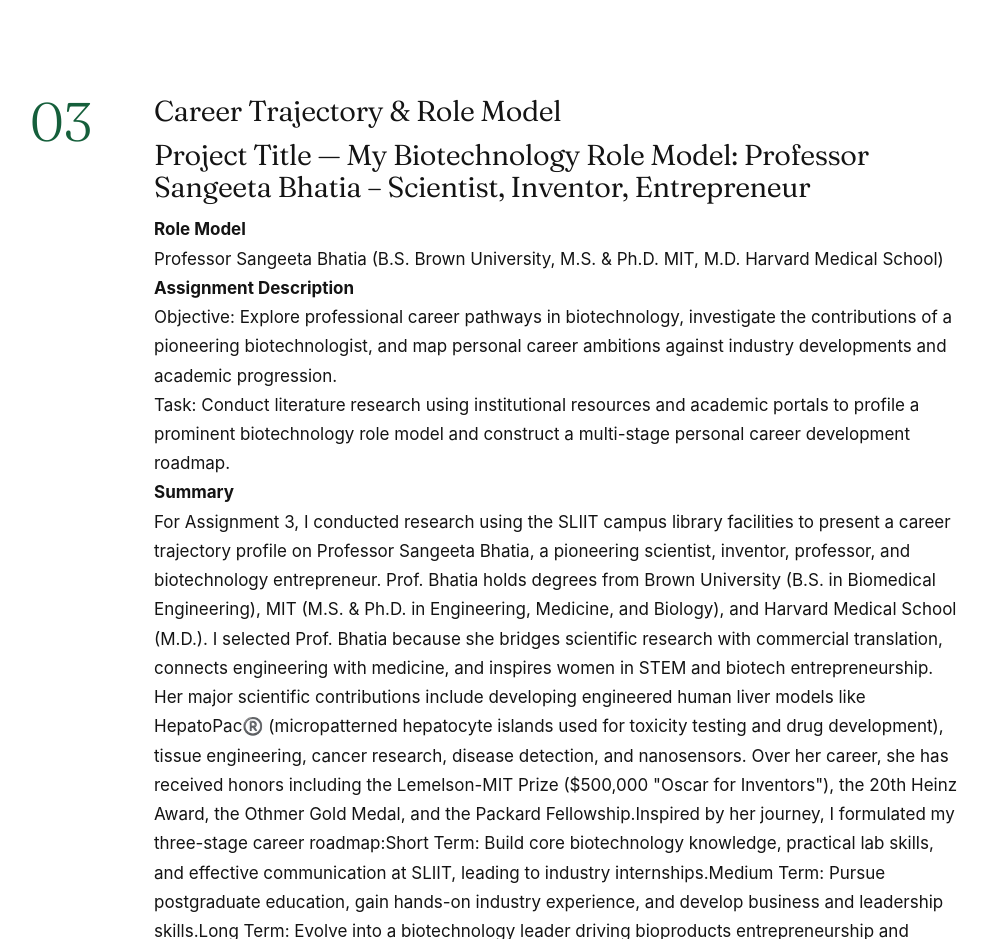
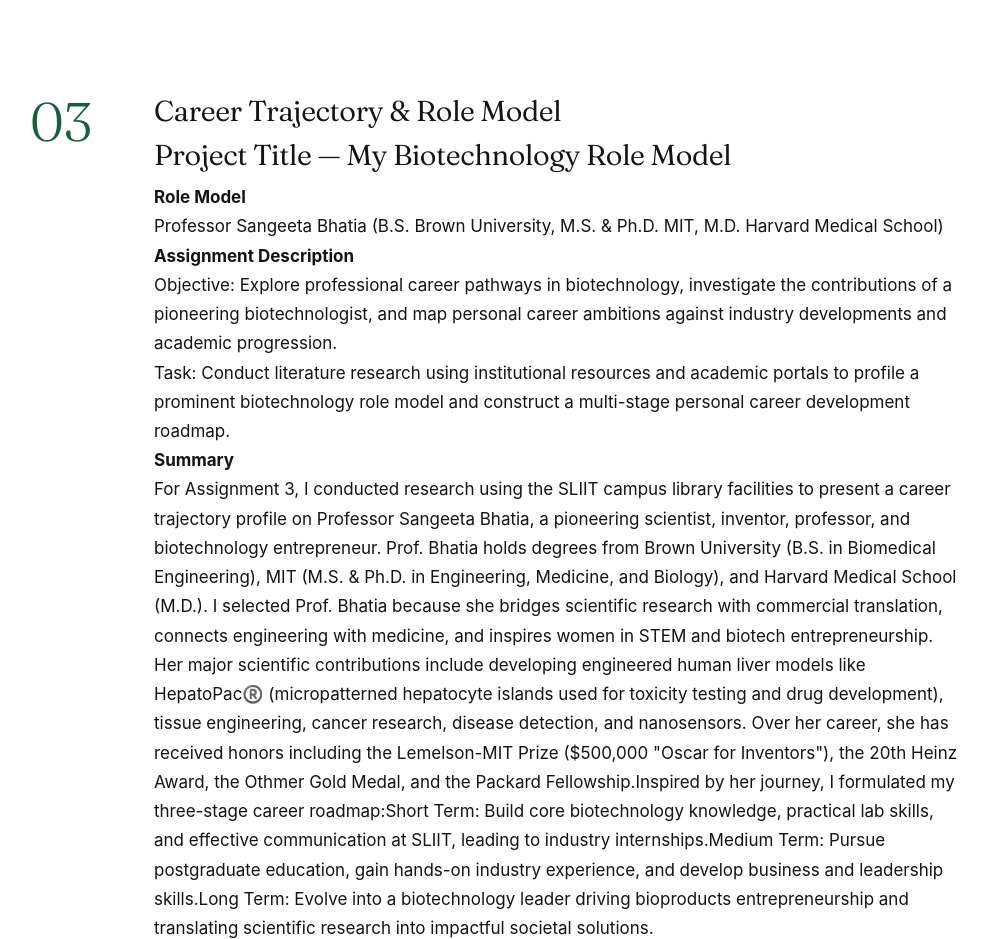
Before and after one commit to shehan-ai/portfolio, a plain HTML site: page index.html in a window 1280 px wide. Shown: the part 7880-8819 px from the top of the page, without its empty margins (144-1131 px from the left). Drawn offline with Linux system fonts and the light colour scheme.

Commit message:
Update index.html

```diff
--- a/index.html
+++ b/index.html
@@ -469,7 +469,7 @@
         <div class="assignment__num">03</div>
         <div class="assignment__body">
           <h3>Career Trajectory &amp; Role Model</h3>
-          <h3>Project Title &mdash; My Biotechnology Role Model: Professor Sangeeta Bhatia – Scientist, Inventor, Entrepreneur  </h3>
+          <h3>Project Title &mdash; My Biotechnology Role Model</h3>
           <div class="assign">
             <div class="assign__row">
           <h4>Role Model</h4>
```
